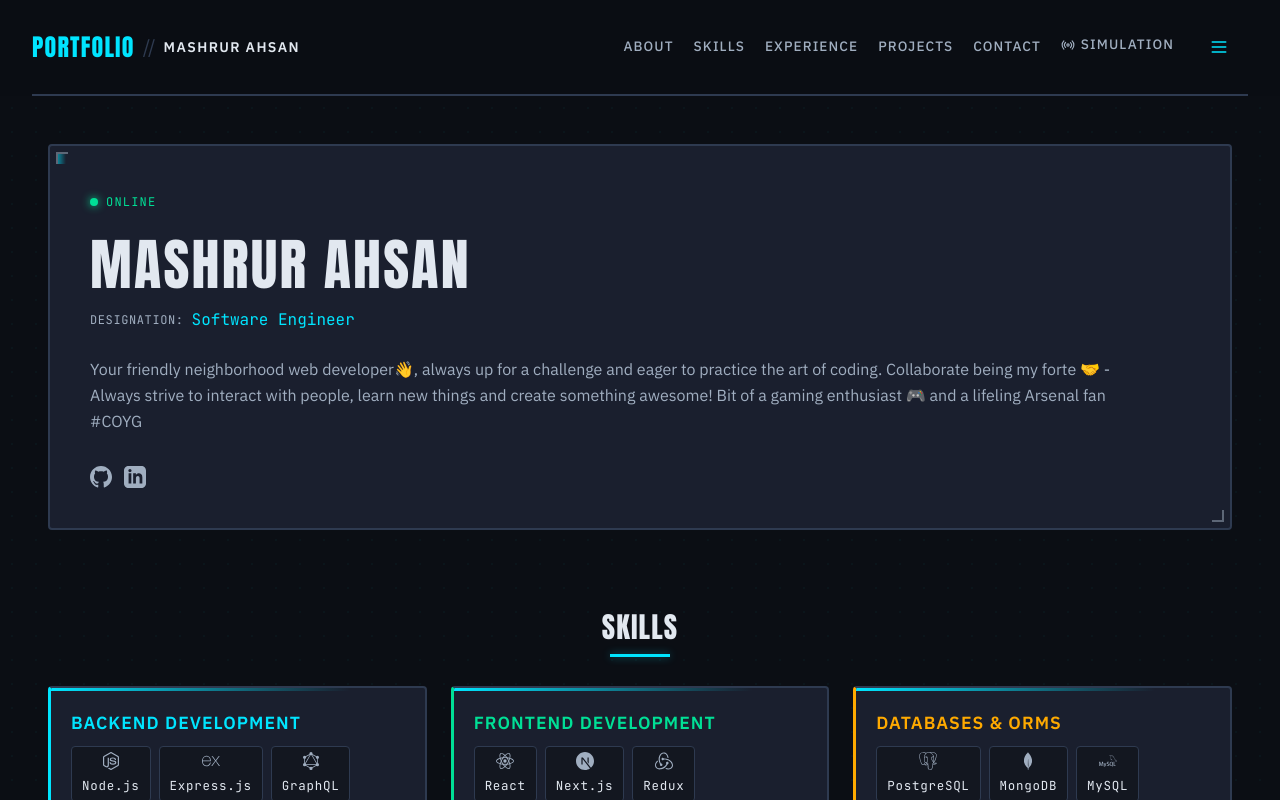
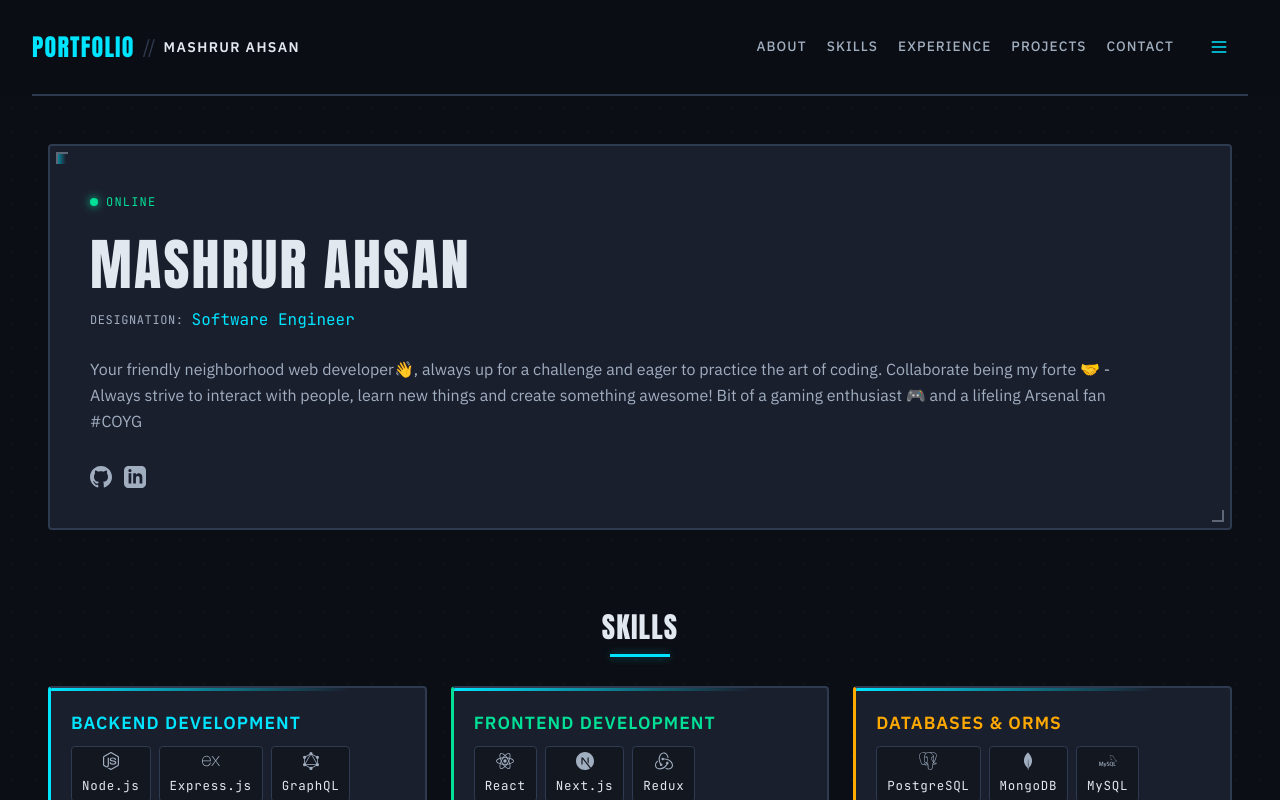
Before and after one commit to GoonerMAK/MyPortfolio-vite, a React (Vite) app: page / in a window 1280 px wide. Shown: the top 800 px of the page. Built offline with nearby package versions, Linux system fonts and the light colour scheme.

Commit message:
refactor: remove unused 'Simulation' link from Navbar; streamline navigation links

```diff
--- a/src/components/Header/Navbar.tsx
+++ b/src/components/Header/Navbar.tsx
@@ -1,5 +1,5 @@
 import { motion } from 'motion/react'
-import { Menu, X, Radio } from 'lucide-react'
+import { Menu, X } from 'lucide-react'
 import { useState } from 'react'
 import { projects, contact } from '@/data/portfolio'
 import { cn } from '@/lib/utils'
@@ -16,7 +16,6 @@ export function Navbar() {
     { href: '#experience', label: 'Experience', show: true },
     { href: '#projects', label: 'Projects', show: projects.length > 0 },
     { href: '#contact', label: 'Contact', show: !!contact.email },
-    { href: '/game', label: 'Simulation', show: true, highlight: true },
   ]
 
   return (
@@ -42,11 +41,9 @@ export function Navbar() {
                 href={link.href}
                 onClick={closeNavList}
                 className={cn(
-                  'link link--nav inline-flex items-center gap-1.5',
-                  link.highlight && 'text-[var(--clr-accent-red)]'
+                  'link link--nav inline-flex items-center gap-1.5'
                 )}
               >
-                {link.highlight && <Radio className="w-3.5 h-3.5" />}
                 {link.label}
               </a>
             </motion.li>
```
